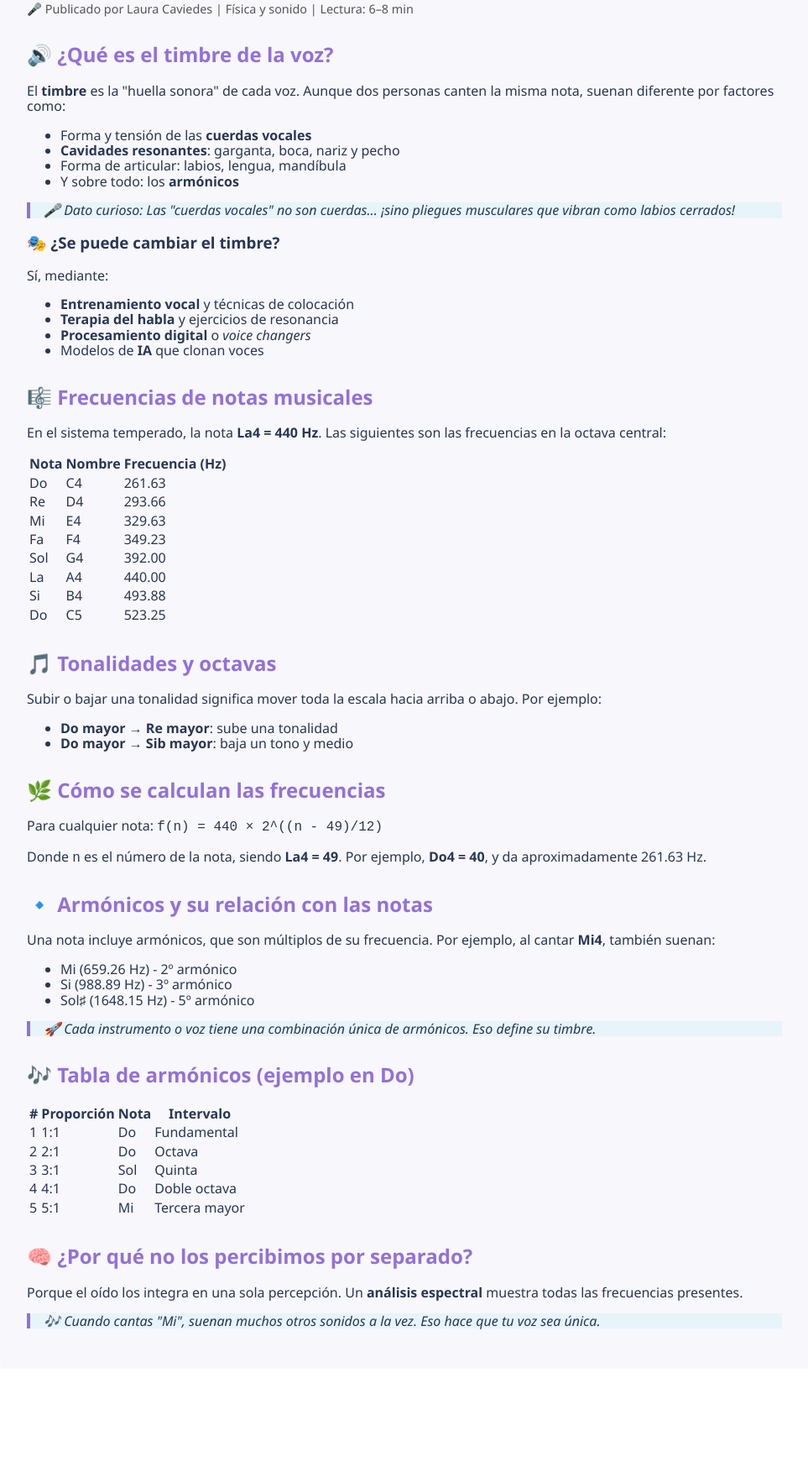
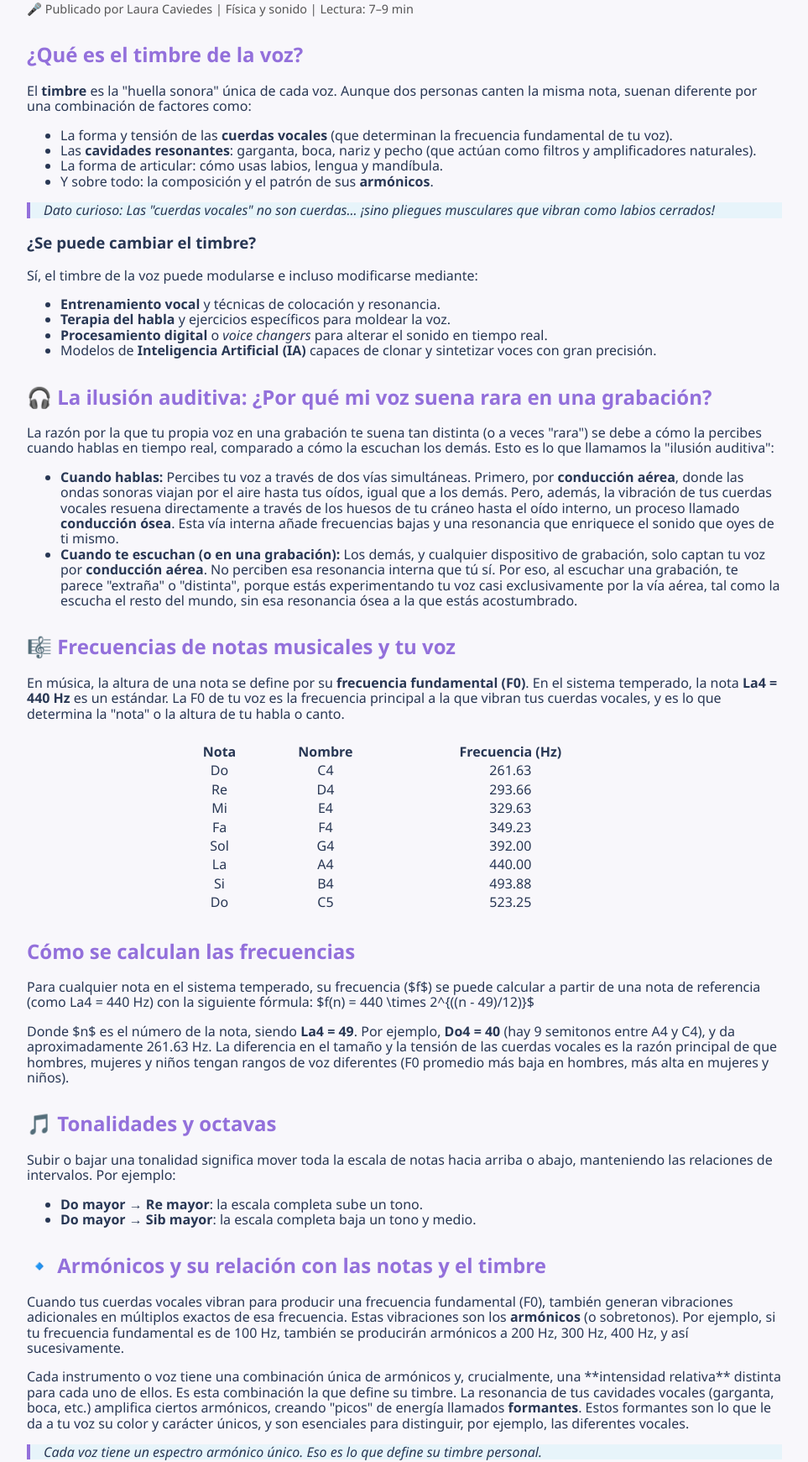
Before and after one commit to ljcaviedesb/CienciaViva, a plain HTML site: page Articles-blog/articulo2_sonido.html in a window 1280 px wide. Shown: the part 169-1910 px from the top of the page at 84% size, without its empty margins (158-1121 px from the left). Before the commit the page ends 1799 px from the top, so only its background shows below. Drawn offline with Linux system fonts and the light colour scheme; files that its build step writes are made by us from their sources.

Commit message:
second version of artivle 2

```diff
--- a/Articles-blog/articulo2_sonido.html
+++ b/Articles-blog/articulo2_sonido.html
@@ -11,38 +11,50 @@
   <article>
     <h1>¿Por qué tu voz suena distinta a la de los demás?</h1>
     <p class="subtitle">Lo que oyes de ti mismo es una ilusión auditiva. Descubre qué hay detrás del timbre, las notas y tus armónicos.</p>
-    <div class="meta">🎤 Publicado por Laura Caviedes | Física y sonido | Lectura: 6–8 min
+    <div class="meta">🎤 Publicado por Laura Caviedes | Física y sonido | Lectura: 7–9 min
     </div>
 
-    <h2>🔊 ¿Qué es el timbre de la voz?</h2>
+    <h2>¿Qué es el timbre de la voz?</h2>
     <p>
-      El <strong>timbre</strong> es la "huella sonora" de cada voz. Aunque dos personas canten la misma nota, suenan diferente por factores como:
+      El <strong>timbre</strong> es la "huella sonora" única de cada voz. Aunque dos personas canten la misma nota, suenan diferente por una combinación de factores como:
     </p>
     <ul>
-      <li>Forma y tensión de las <strong>cuerdas vocales</strong></li>
-      <li><strong>Cavidades resonantes</strong>: garganta, boca, nariz y pecho</li>
-      <li>Forma de articular: labios, lengua, mandíbula</li>
-      <li>Y sobre todo: los <strong>armónicos</strong></li>
+      <li>La forma y tensión de las <strong>cuerdas vocales</strong> (que determinan la frecuencia fundamental de tu voz).</li>
+      <li>Las <strong>cavidades resonantes</strong>: garganta, boca, nariz y pecho (que actúan como filtros y amplificadores naturales).</li>
+      <li>La forma de articular: cómo usas labios, lengua y mandíbula.</li>
+      <li>Y sobre todo: la composición y el patrón de sus <strong>armónicos</strong>.</li>
     </ul>
     <blockquote>
-      🎤 Dato curioso: Las "cuerdas vocales" no son cuerdas... ¡sino pliegues musculares que vibran como labios cerrados!
+      Dato curioso: Las "cuerdas vocales" no son cuerdas... ¡sino pliegues musculares que vibran como labios cerrados!
     </blockquote>
 
-    <h3>🎭 ¿Se puede cambiar el timbre?</h3>
-    <p>Sí, mediante:</p>
+    <h3>¿Se puede cambiar el timbre?</h3>
+    <p>Sí, el timbre de la voz puede modularse e incluso modificarse mediante:</p>
     <ul>
-      <li><strong>Entrenamiento vocal</strong> y técnicas de colocación</li>
-      <li><strong>Terapia del habla</strong> y ejercicios de resonancia</li>
-      <li><strong>Procesamiento digital</strong> o <em>voice changers</em></li>
-      <li>Modelos de <strong>IA</strong> que clonan voces</li>
+      <li><strong>Entrenamiento vocal</strong> y técnicas de colocación y resonancia.</li>
+      <li><strong>Terapia del habla</strong> y ejercicios específicos para moldear la voz.</li>
+      <li><strong>Procesamiento digital</strong> o <em>voice changers</em> para alterar el sonido en tiempo real.</li>
+      <li>Modelos de <strong>Inteligencia Artificial (IA)</strong> capaces de clonar y sintetizar voces con gran precisión.</li>
     </ul>
 
-    <h2>🎼 Frecuencias de notas musicales</h2>
+    <h2>🎧 La ilusión auditiva: ¿Por qué mi voz suena rara en una grabación?</h2>
     <p>
-      En el sistema temperado, la nota <strong>La4 = 440 Hz</strong>. Las siguientes son las frecuencias en la octava central:
+      La razón por la que tu propia voz en una grabación te suena tan distinta (o a veces "rara") se debe a cómo la percibes cuando hablas en tiempo real, comparado a cómo la escuchan los demás. Esto es lo que llamamos la "ilusión auditiva":
     </p>
-    <table>
-      <thead><tr><th>Nota</th><th>Nombre</th><th>Frecuencia (Hz)</th></tr></thead>
+    <ul>
+      <li><strong>Cuando hablas:</strong> Percibes tu voz a través de dos vías simultáneas. Primero, por <strong>conducción aérea</strong>, donde las ondas sonoras viajan por el aire hasta tus oídos, igual que a los demás. Pero, además, la vibración de tus cuerdas vocales resuena directamente a través de los huesos de tu cráneo hasta el oído interno, un proceso llamado <strong>conducción ósea</strong>. Esta vía interna añade frecuencias bajas y una resonancia que enriquece el sonido que oyes de ti mismo.</li>
+      <li><strong>Cuando te escuchan (o en una grabación):</strong> Los demás, y cualquier dispositivo de grabación, solo captan tu voz por <strong>conducción aérea</strong>. No perciben esa resonancia interna que tú sí. Por eso, al escuchar una grabación, te parece "extraña" o "distinta", porque estás experimentando tu voz casi exclusivamente por la vía aérea, tal como la escucha el resto del mundo, sin esa resonancia ósea a la que estás acostumbrado.</li>
+    </ul>
+
+    <h2>🎼 Frecuencias de notas musicales y tu voz</h2>
+    <p>
+      En música, la altura de una nota se define por su <strong>frecuencia fundamental (F0)</strong>. En el sistema temperado, la nota <strong>La4 = 440 Hz</strong> es un estándar. La F0 de tu voz es la frecuencia principal a la que vibran tus cuerdas vocales, y es lo que determina la "nota" o la altura de tu habla o canto.
+    </p>
+    <div class="tabla-scroll">
+      <table class="tabla-voces">
+        <thead>
+          <tr><th>Nota</th><th>Nombre</th><th>Frecuencia (Hz)</th></tr>
+        </thead>
         <tbody>
           <tr><td>Do</td><td>C4</td><td>261.63</td></tr>
           <tr><td>Re</td><td>D4</td><td>293.66</td></tr>
@@ -54,58 +66,65 @@
           <tr><td>Do</td><td>C5</td><td>523.25</td></tr>
         </tbody>
       </table>
+    </div>
+
+    <h2>Cómo se calculan las frecuencias</h2>
+    <p>
+      Para cualquier nota en el sistema temperado, su frecuencia ($f$) se puede calcular a partir de una nota de referencia (como La4 = 440 Hz) con la siguiente fórmula:
+      $f(n) = 440 \times 2^{((n - 49)/12)}$
+    </p>
+    <p>
+      Donde $n$ es el número de la nota, siendo <strong>La4 = 49</strong>. Por ejemplo, <strong>Do4 = 40</strong> (hay 9 semitonos entre A4 y C4), y da aproximadamente 261.63 Hz. La diferencia en el tamaño y la tensión de las cuerdas vocales es la razón principal de que hombres, mujeres y niños tengan rangos de voz diferentes (F0 promedio más baja en hombres, más alta en mujeres y niños).
+    </p>
 
     <h2>🎵 Tonalidades y octavas</h2>
-    <p>Subir o bajar una tonalidad significa mover toda la escala hacia arriba o abajo. Por ejemplo:</p>
+    <p>Subir o bajar una tonalidad significa mover toda la escala de notas hacia arriba o abajo, manteniendo las relaciones de intervalos. Por ejemplo:</p>
     <ul>
-      <li><strong>Do mayor → Re mayor</strong>: sube una tonalidad</li>
-      <li><strong>Do mayor → Sib mayor</strong>: baja un tono y medio</li>
+      <li><strong>Do mayor → Re mayor</strong>: la escala completa sube un tono.</li>
+      <li><strong>Do mayor → Sib mayor</strong>: la escala completa baja un tono y medio.</li>
     </ul>
 
-    <h2>🌿 Cómo se calculan las frecuencias</h2>
+    <h2>🔹 Armónicos y su relación con las notas y el timbre</h2>
     <p>
-      Para cualquier nota:
-      <code>f(n) = 440 × 2^((n - 49)/12)</code>
+      Cuando tus cuerdas vocales vibran para producir una frecuencia fundamental (F0), también generan vibraciones adicionales en múltiplos exactos de esa frecuencia. Estas vibraciones son los <strong>armónicos</strong> (o sobretonos). Por ejemplo, si tu frecuencia fundamental es de 100 Hz, también se producirán armónicos a 200 Hz, 300 Hz, 400 Hz, y así sucesivamente.
     </p>
     <p>
-      Donde <code>n</code> es el número de la nota, siendo <strong>La4 = 49</strong>. Por ejemplo, <strong>Do4 = 40</strong>, y da aproximadamente 261.63 Hz.
+      Cada instrumento o voz tiene una combinación única de armónicos y, crucialmente, una **intensidad relativa** distinta para cada uno de ellos. Es esta combinación la que define su timbre. La resonancia de tus cavidades vocales (garganta, boca, etc.) amplifica ciertos armónicos, creando "picos" de energía llamados <strong>formantes</strong>. Estos formantes son lo que le da a tu voz su color y carácter únicos, y son esenciales para distinguir, por ejemplo, las diferentes vocales.
     </p>
-
-    <h2>🔹 Armónicos y su relación con las notas</h2>
-    <p>
-      Una nota incluye armónicos, que son múltiplos de su frecuencia. Por ejemplo, al cantar <strong>Mi4</strong>, también suenan:
-    </p>
-    <ul>
-      <li>Mi (659.26 Hz) - 2º armónico</li>
-      <li>Si (988.89 Hz) - 3º armónico</li>
-      <li>Sol♯ (1648.15 Hz) - 5º armónico</li>
-    </ul>
-
     <blockquote>
-      🚀 Cada instrumento o voz tiene una combinación única de armónicos. Eso define su timbre.
+      Cada voz tiene un espectro armónico único. Eso es lo que define su timbre personal.
     </blockquote>
 
     <h2>🎶 Tabla de armónicos (ejemplo en Do)</h2>
-    <table>
+    <p>Aquí te mostramos cómo se relacionan los primeros armónicos con la nota fundamental Do:</p>
+    <div class="tabla-scroll">
+      <table class="tabla-voces">
         <thead>
-        <tr><th>#</th><th>Proporción</th><th>Nota</th><th>Intervalo</th></tr>
+          <tr><th># Armónico</th><th>Proporción con F0</th><th>Nota Resultante</th><th>Intervalo desde la Fundamental</th></tr>
         </thead>
         <tbody>
           <tr><td>1</td><td>1:1</td><td>Do</td><td>Fundamental</td></tr>
           <tr><td>2</td><td>2:1</td><td>Do</td><td>Octava</td></tr>
-        <tr><td>3</td><td>3:1</td><td>Sol</td><td>Quinta</td></tr>
-        <tr><td>4</td><td>4:1</td><td>Do</td><td>Doble octava</td></tr>
-        <tr><td>5</td><td>5:1</td><td>Mi</td><td>Tercera mayor</td></tr>
+          <tr><td>3</td><td>3:1</td><td>Sol</td><td>Quinta Justa</td></tr>
+          <tr><td>4</td><td>4:1</td><td>Do</td><td>Doble Octava</td></tr>
+          <tr><td>5</td><td>5:1</td><td>Mi</td><td>Tercera Mayor</td></tr>
         </tbody>
       </table>
+    </div>
 
-    <h2>🧠 ¿Por qué no los percibimos por separado?</h2>
+    <h2>¿Por qué no los percibimos por separado?</h2>
     <p>
-      Porque el oído los integra en una sola percepción. Un <strong>análisis espectral</strong> muestra todas las frecuencias presentes.
+      Aunque tu voz genera múltiples frecuencias (la fundamental y sus armónicos) a la vez, tu oído y cerebro los integran en una sola percepción sonora: la nota con su timbre característico. Es una increíble proeza de procesamiento auditivo. Un <strong>análisis espectral</strong>, sin embargo, puede mostrarte todas las frecuencias presentes en un sonido y sus respectivas intensidades, revelando la complejidad oculta de tu voz.
     </p>
     <blockquote>
       🎶 Cuando cantas "Mi", suenan muchos otros sonidos a la vez. Eso hace que tu voz sea única.
     </blockquote>
+
+    <h2>💡 En resumen: Tu voz, una orquesta personal</h2>
+    <p>
+      La increíble diversidad de voces humanas es el resultado de la compleja interacción entre la frecuencia fundamental que producen tus cuerdas vocales, el patrón único de armónicos (determinados por la forma y el tamaño de tu laringe) y cómo estas frecuencias son filtradas y amplificadas por tus cavidades resonantes (creando los formantes). Todo esto, junto a tu forma particular de articular, construye esa "huella sonora" que te hace inconfundible. Es como si cada uno de nosotros llevara una pequeña orquesta personal en la garganta.
+    </p>
+
   </article>
 
 </body>
--- a/CSS/style.css
+++ b/CSS/style.css
@@ -810,3 +810,9 @@ h1 {
 .tabla-bosones tr:nth-child(even) {
   background-color: #fafafa;
 }
+
+.tabla-voces {
+  text-align: center;
+  width: 60%;
+  margin: 0 20%;
+}
```
Also changed, not shown: Articles-blog/articulo1.html (+0 -1 lines). Lines whose indentation alone changed are shown as unchanged.
